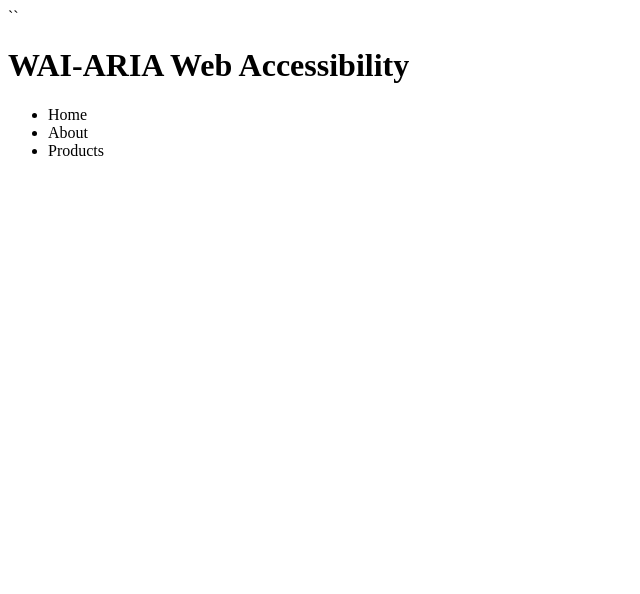
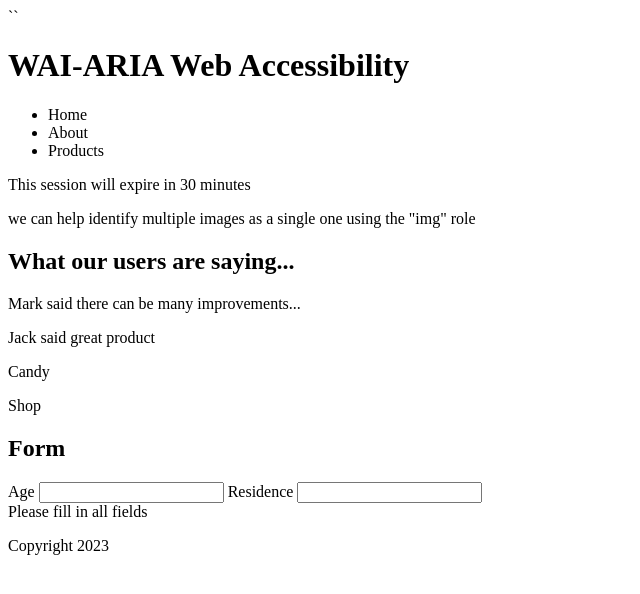
Before and after one commit to ck-js/Accessibility, a plain HTML site: page index.html in a window 1280 px wide. Shown: the whole page, without its empty margins (0-640 px from the left). Drawn offline with Linux system fonts and the light colour scheme.

Commit message:
created elements with accessible attributes

```diff
--- a/index.html
+++ b/index.html
@@ -17,9 +17,37 @@
     </div>
 </nav>
 </header>
+<main>
+    <div role="alert">This session will expire in 30 minutes</div>
+ <p>we can help identify multiple images as a single one using the "img" role</p>
+<div role="comment">
+ <h2>What our users are saying...</h2>
+<p> Mark said there can be many improvements...</p>
+<p>Jack said great product</p>
+
+ </div>
+
+ <p aria-hidden="true">Candy</p>
+<p>Shop</p>
+<form>
+    <h2>Form</h2
+        <label for="age">Age</label>
+        <input type="text" id="age" />
+<label for="residence">Residence</label>
+<input type="text" id="residence" />
+<div role="alert">Please fill in all fields</div>
 
 
+</form>
 
+
+</main>
+
+<footer>
+    <div role="contentinfo">
+        <P>Copyright 2023</P>
+    </div>
+</footer>
 
 
 
```
